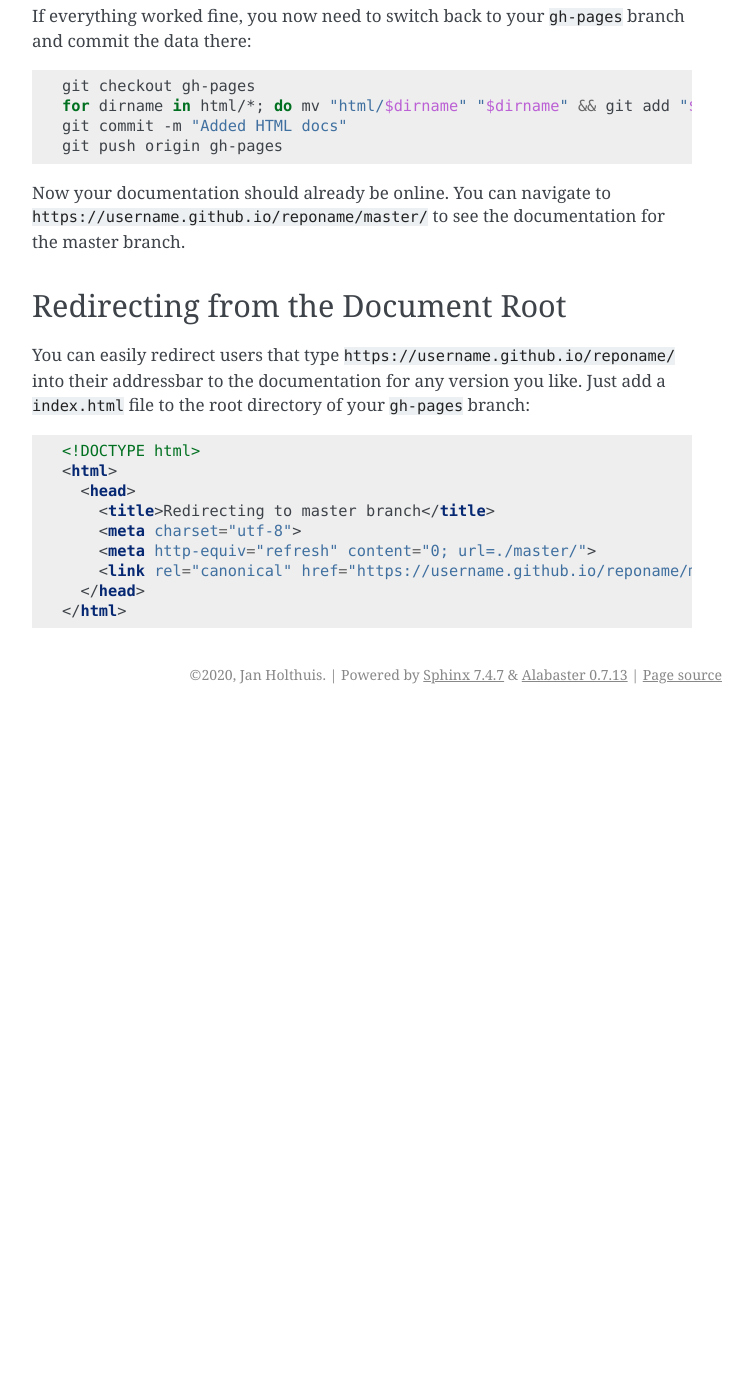
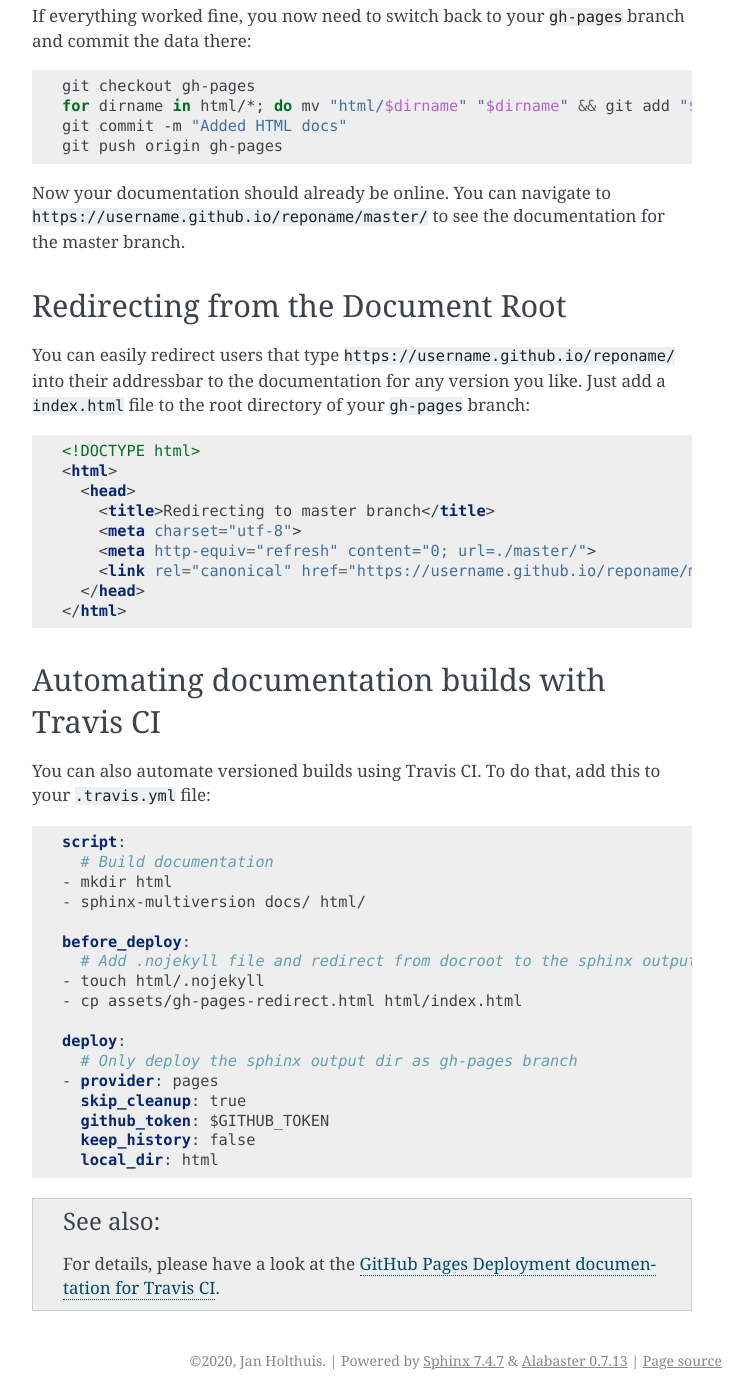
Before and after one commit to sphinx-contrib/multiversion, a Sphinx documentation site: the page built from docs/github_pages.rst, in a window 1280 px wide and 1400 px high, scrolled down 505 px. Shown: the whole window, without its empty margins (388-1141 px from the left). Built offline with Sphinx 7.4.7, drawn with Linux system fonts in a browser that asks for light colours; before the commit the page ends 1219 px from its top, so only the background shows below that; some of the changed text lies outside the part shown.

Commit message:
docs: Add information how to deploy docs via Travis CI

```diff
--- a/docs/github_pages.rst
+++ b/docs/github_pages.rst
@@ -55,5 +55,35 @@ Just add a :file:`index.html` file to the root directory of your ``gh-pages`` br
       </head>
     </html>
 
+Automating documentation builds with Travis CI
+==============================================
+
+You can also automate versioned builds using Travis CI.
+To do that, add this to your :file:`.travis.yml` file:
+
+.. code-block:: yaml
+
+    script:
+      # Build documentation
+    - mkdir html
+    - sphinx-multiversion docs/ html/
+
+    before_deploy:
+      # Add .nojekyll file and redirect from docroot to the sphinx output dir
+    - touch html/.nojekyll
+    - cp assets/gh-pages-redirect.html html/index.html
+
+    deploy:
+      # Only deploy the sphinx output dir as gh-pages branch
+    - provider: pages
+      skip_cleanup: true
+      github_token: $GITHUB_TOKEN
+      keep_history: false
+      local_dir: html
+
+.. seealso::
+
+    For details, please have a look at the `GitHub Pages Deployment documentation for Travis CI <travis_gh_pages_deployment_>`_.
 
 .. _github_pages_website: https://pages.github.com/
+.. _travis_gh_pages_deployment: https://docs.travis-ci.com/user/deployment/pages/
```
